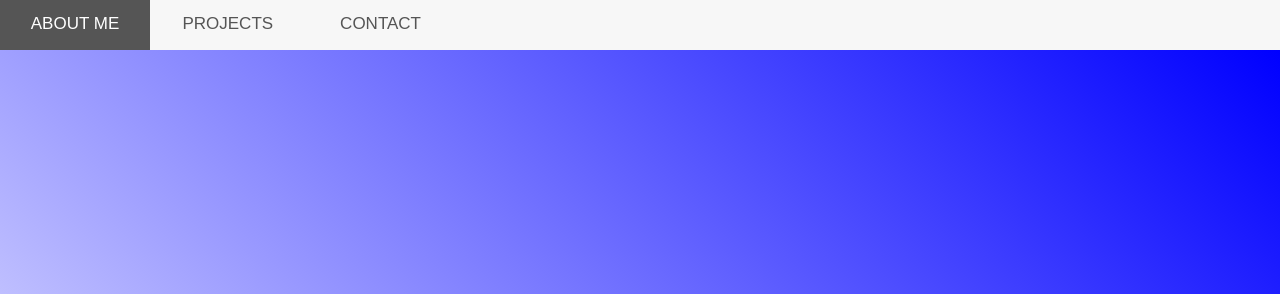
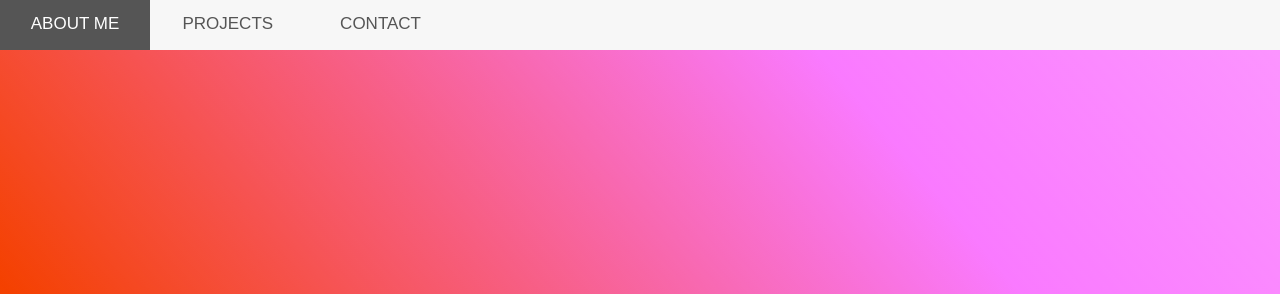
Before and after one commit to aleksandra-codes/aleksandra-codes.github.io, a website: page index.html in a window 1280 px wide. Shown: the top 294 px of the page. Drawn offline with nearby package versions, Linux system fonts and the light colour scheme; some packages are replaced by stand-ins of ours; a script that the page names is missing.

Commit message:
header animation

```diff
--- a/sass/layout/_header.scss
+++ b/sass/layout/_header.scss
@@ -12,8 +12,8 @@
     color: $color-grey-light-1;
     margin-bottom: 3rem;
 
-    background: linear-gradient(45deg, white, blue);
-    // animation: animateBackground  20s linear infinite;
+    background: linear-gradient(50deg, $color-gradient-start, $color-gradient-end);
+    animation: animateBackground  20s linear infinite;
     &__heading-primary {
         &--main {
             display: block;
--- a/sass/layout/_projects.scss
+++ b/sass/layout/_projects.scss
@@ -1,4 +1,3 @@
-
 
 .project-cards {
     display: grid;
```
Also changed, not shown: css/style.css.
